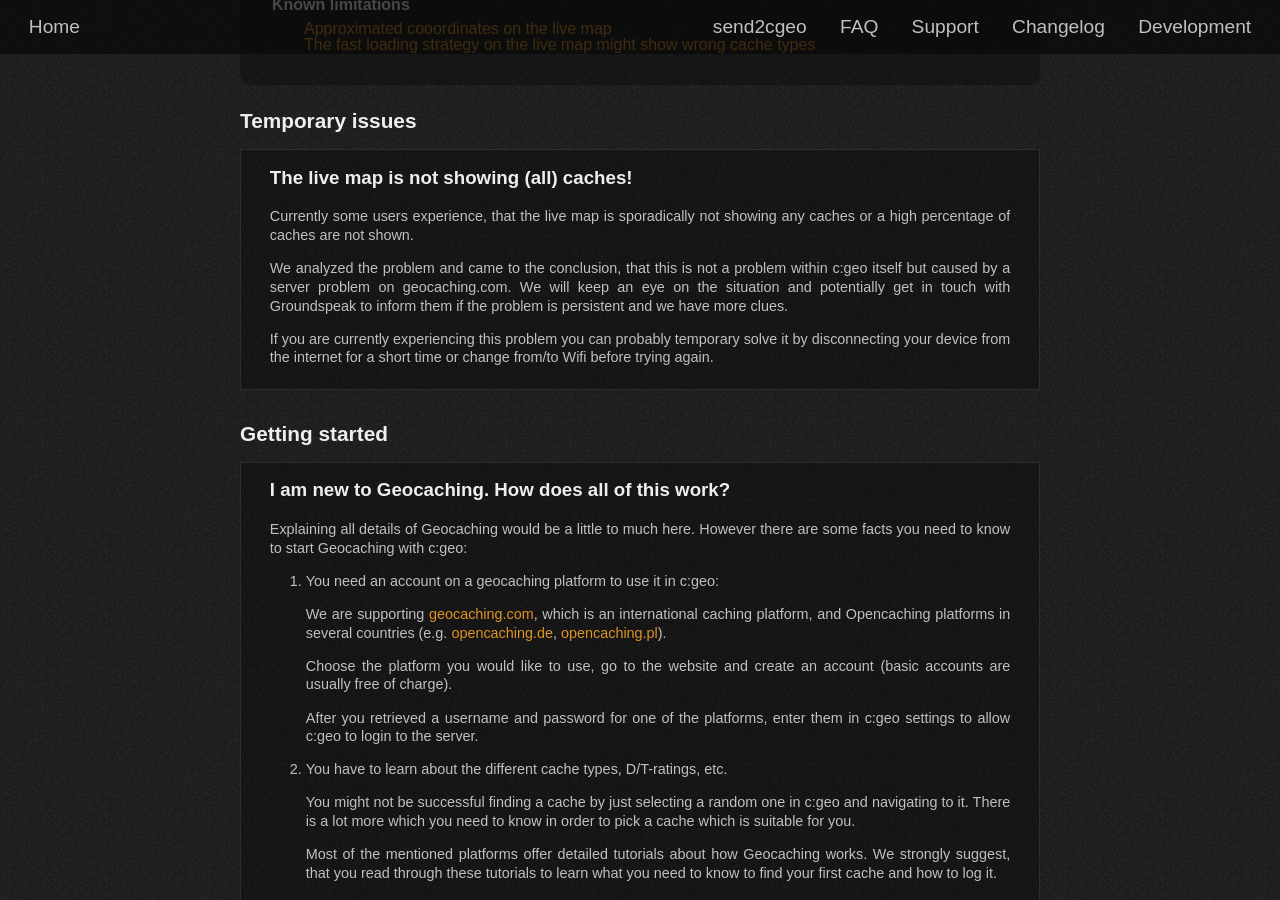
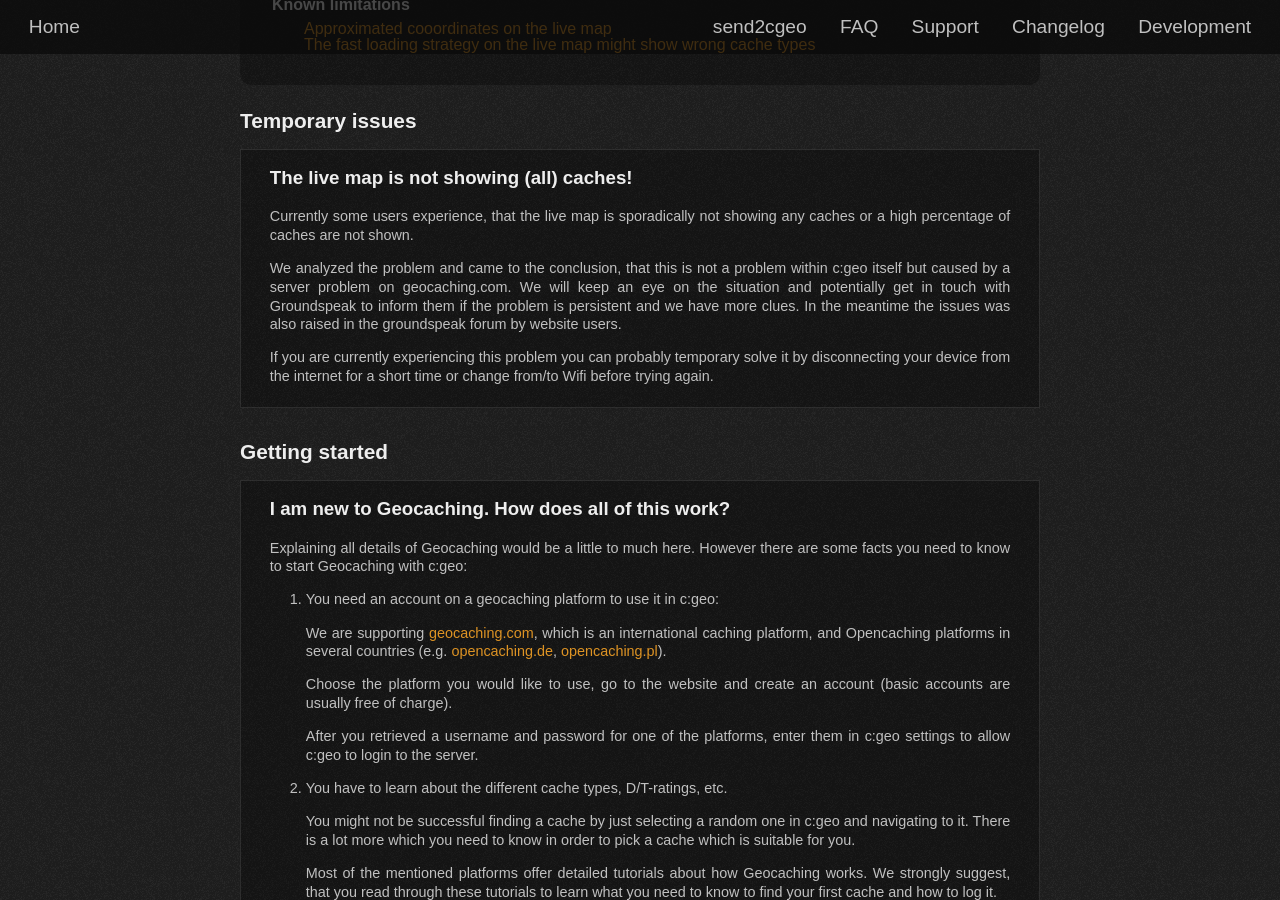
Before and after one commit to cgeo/cgeo.github.io, a Jekyll site: the page built from faq.html, in a window 1280 px wide and 900 px high, scrolled down 2780 px. Built offline with Jekyll 4.4.1, drawn with Linux system fonts in a browser that asks for light colours; some web fonts are replaced.

Commit message:
Slightly updated FAQ entry about live-map issues

```diff
--- a/_data/faq.yml
+++ b/_data/faq.yml
@@ -7,6 +7,7 @@
 
             We analyzed the problem and came to the conclusion, that this is not a problem within c:geo itself but caused by a server problem on geocaching.com.
             We will keep an eye on the situation and potentially get in touch with Groundspeak to inform them if the problem is persistent and we have more clues.
+            In the meantime the issues was also raised in the groundspeak forum by website users.
 
             If you are currently experiencing this problem you can probably temporary solve it by disconnecting your device from the internet for a short time or change from/to Wifi before trying again.
 
```
